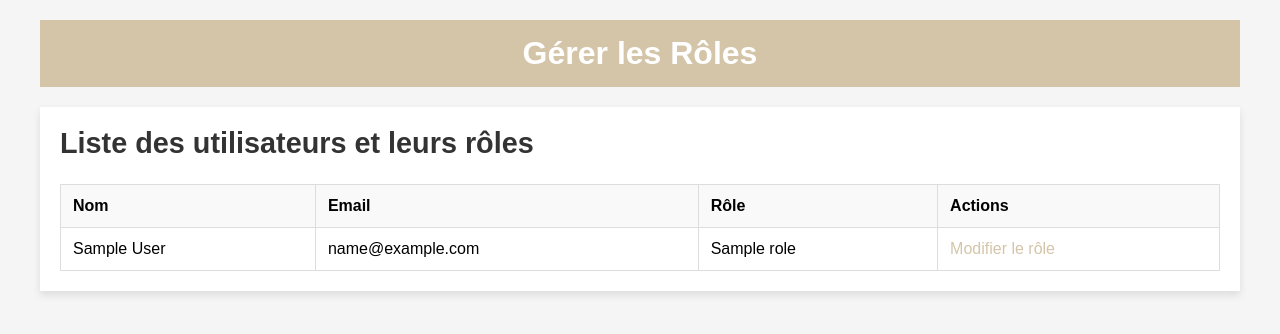
After one commit to Youcode-Classe-E-2024-2025/jihane-elmajdi-Projets-, a PHP site: page /pages/gerer_role.php in a window 1280 px wide. The commit adds this page. Shown: the top 334 px of the page. Run offline with PHP 8.4, Linux system fonts and the light colour scheme; the visitor is signed in with stand-in values (Sample User, id 1); tables that the repository leaves empty or names only in its code hold one stand-in row (values such as "Sample post").

Commit message:
Ajouter la page de 'gerer_role.php'

```diff
--- /dev/null
+++ b/pages/gerer_role.php
@@ -0,0 +1,195 @@
+<?php
+session_start();
+if (!isset($_SESSION['user']) || $_SESSION['role_id'] != 1) {
+    header("Location: ../login.php");
+    exit;
+}
+
+$user = $_SESSION['user'];
+
+$host = 'localhost';
+$dbname = 'project_management';
+$username = 'root';
+$password = '';
+
+try {
+    $pdo = new PDO("mysql:host=$host;dbname=$dbname", $username, $password);
+    $pdo->setAttribute(PDO::ATTR_ERRMODE, PDO::ERRMODE_EXCEPTION);
+} catch (PDOException $e) {
+    die("Erreur de connexion : " . $e->getMessage());
+}
+
+$sql_users = "SELECT * FROM users";
+$stmt_users = $pdo->query($sql_users);
+$users = $stmt_users->fetchAll();
+
+$sql_roles = "SELECT * FROM roles";
+$stmt_roles = $pdo->query($sql_roles);
+$roles = $stmt_roles->fetchAll();
+?>
+
+<!DOCTYPE html>
+<html lang="fr">
+<head>
+    <meta charset="UTF-8">
+    <meta name="viewport" content="width=device-width, initial-scale=1.0">
+   <style>
+body {
+    font-family: Arial, sans-serif;
+    margin: 0;
+    padding: 0;
+    background-color: #f5f5f5;
+}
+
+.container {
+    max-width: 1200px;
+    margin: 0 auto;
+    padding: 20px;
+}
+header {
+    background-color: #d4c5a9;
+    color: white;
+    padding: 15px 0;
+    text-align: center;
+}
+
+header h1 {
+    margin: 0;
+    font-size: 2em;
+}
+
+nav ul {
+    list-style: none;
+    padding: 0;
+    margin: 10px 0;
+    text-align: center;
+}
+
+nav ul li {
+    display: inline;
+    margin: 0 15px;
+}
+
+nav ul li a {
+    color: white;
+    text-decoration: none;
+    font-size: 1.1em;
+}
+
+nav ul li a:hover {
+    text-decoration: underline;
+}
+
+
+.dashboard {
+    background-color: #fff;
+    padding: 20px;
+    box-shadow: 0 4px 8px rgba(0, 0, 0, 0.1);
+    margin-top: 20px;
+}
+
+.dashboard h2 {
+    margin-top: 0;
+    font-size: 1.8em;
+    color: #333;
+}
+
+table {
+    width: 100%;
+    border-collapse: collapse;
+    margin-top: 20px;
+}
+
+table, th, td {
+    border: 1px solid #ddd;
+}
+
+th, td {
+    padding: 12px;
+    text-align: left;
+}
+
+th {
+    background-color: #f9f9f9;
+}
+
+td a {
+    color: #d4c5a9;
+    text-decoration: none;
+}
+
+td a:hover {
+    text-decoration: underline;
+}
+tr:hover {
+    background-color: #f1f1f1;
+}
+
+
+@media (max-width: 768px) {
+    header h1 {
+        font-size: 1.5em;
+    }
+
+    table {
+        font-size: 0.9em;
+    }
+
+    nav ul {
+        display: block;
+    }
+
+    nav ul li {
+        display: block;
+        margin: 10px 0;
+    }
+}
+</style>
+</head>
+<body>
+
+<div class="container">
+    <header>
+        <h1>Gérer les Rôles</h1>
+
+    </header>
+
+    <section class="dashboard">
+        <h2>Liste des utilisateurs et leurs rôles</h2>
+        <table>
+            <thead>
+                <tr>
+                    <th>Nom</th>
+                    <th>Email</th>
+                    <th>Rôle</th>
+                    <th>Actions</th>
+                </tr>
+            </thead>
+            <tbody>
+                <?php foreach ($users as $user_item): ?>
+                    <tr>
+                        <td><?php echo htmlspecialchars($user_item['name']); ?></td>
+                        <td><?php echo htmlspecialchars($user_item['email']); ?></td>
+                        <td>
+                            <?php
+                            $user_role_id = $user_item['role_id'];
+                            $role_name = '';
+                            foreach ($roles as $role) {
+                                if ($role['id'] == $user_role_id) {
+                                    $role_name = $role['name'];
+                                    break;
+                                }
+                            }
+                            echo htmlspecialchars($role_name);
+                            ?>
+                        </td>
+                        <td><a href="edit_role.php?id=<?php echo $user_item['id']; ?>">Modifier le rôle</a></td>
+                    </tr>
+                <?php endforeach; ?>
+            </tbody>
+        </table>
+    </section>
+</div>
+
+</body>
+</html>
```
Also changed, not shown: pages/Administrateur.php (+3 -35 lines).
